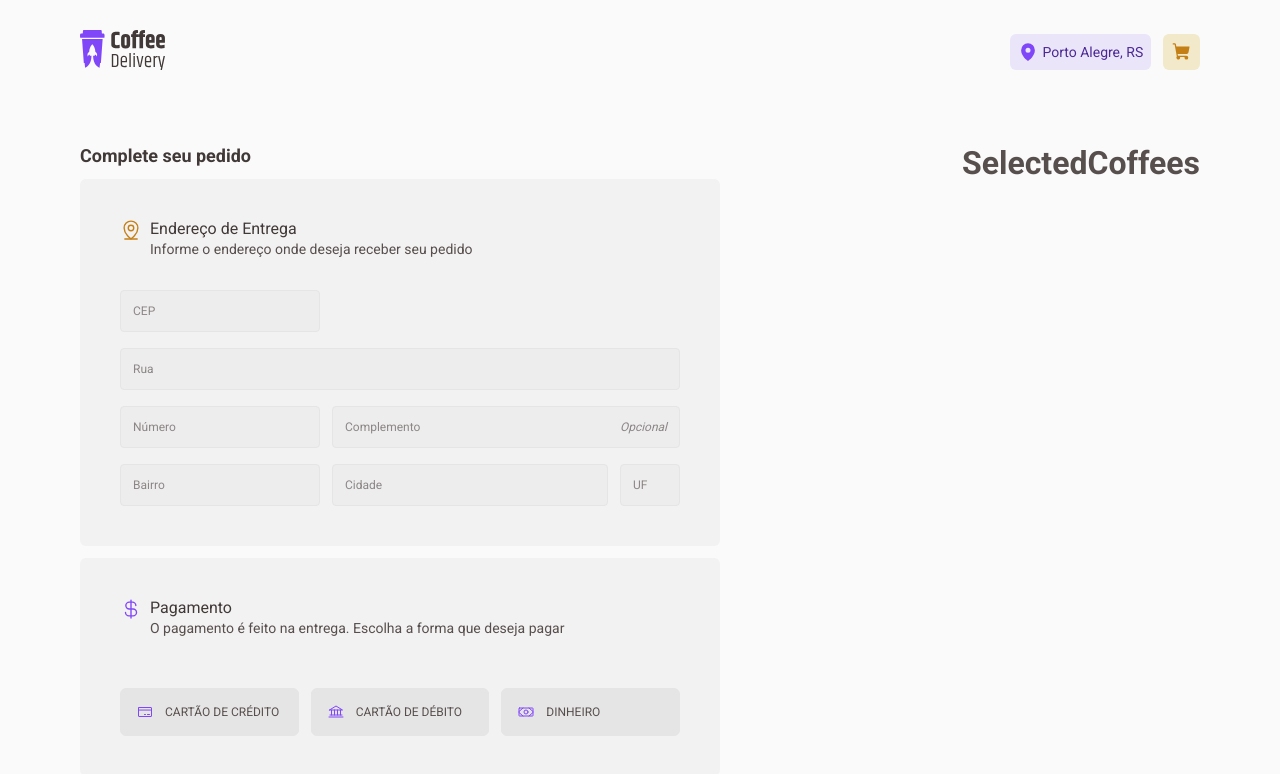
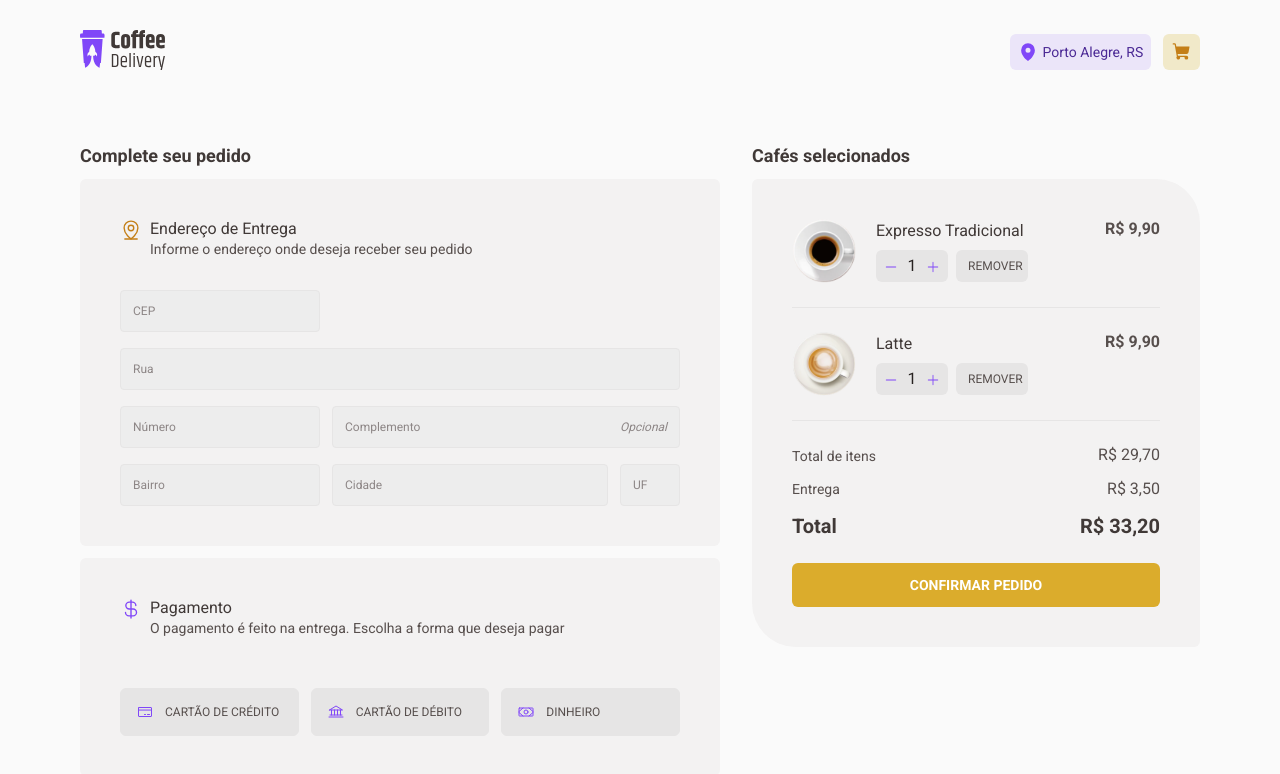
Before and after one commit to gustavofadel/coffee-delivery, a React (Vite) app: page /checkout in a window 1280 px wide. Shown: the top 774 px of the page. Built offline with nearby package versions, Linux system fonts and the light colour scheme.

Commit message:
feat: Added selected coffees to checkout page

```diff
--- /dev/null
+++ b/src/components/Button/index.tsx
@@ -0,0 +1,10 @@
+import { ButtonHTMLAttributes } from 'react'
+import { ButtonContainer } from './styles'
+
+interface ButtonProps extends ButtonHTMLAttributes<HTMLButtonElement> {
+  text: string
+}
+
+export function Button({ text, ...props }: ButtonProps) {
+  return <ButtonContainer {...props}>{text}</ButtonContainer>
+}
--- /dev/null
+++ b/src/components/Button/styles.ts
@@ -0,0 +1,25 @@
+import styled from 'styled-components'
+
+export const ButtonContainer = styled.button`
+  padding: 0.75rem 2.8rem;
+  color: ${({ theme }) => theme.colors.white};
+  font-weight: 700;
+  background: ${({ theme }) => theme.colors.yellow};
+  font-size: ${({ theme }) => theme.typography['button-g']};
+  border: none;
+  border-radius: 6px;
+  text-transform: uppercase;
+  line-height: 1.3rem;
+  margin-top: 0.7rem;
+
+  transition: 0.1s;
+
+  &:disabled {
+    opacity: 0.7;
+    cursor: not-allowed;
+  }
+
+  &:not(:disabled):hover {
+    background: ${({ theme }) => theme.colors['yellow-dark']};
+  }
+`
--- /dev/null
+++ b/src/pages/Checkout/components/CartItem/index.tsx
@@ -0,0 +1,42 @@
+import { Trash } from 'phosphor-react'
+import { Counter } from '../../../../components/Counter'
+import { RegularText } from '../../../../components/Typography'
+import { formatMoney } from '../../../../utils/format-money'
+import { Coffee } from '../../../Home/components/CoffeeCard'
+import { ActionsContainer, CartItemContainer, RemoveButton } from './styles'
+
+interface ItemDetails extends Coffee {
+  quantity: number
+}
+
+interface CartItemProps {
+  item: ItemDetails
+}
+
+export function CartItem({ item }: CartItemProps) {
+  const totalPrice = item.price * item.quantity
+  const formattedTotalPrice = formatMoney(totalPrice)
+
+  return (
+    <CartItemContainer>
+      <div>
+        <img src={`coffees/${item.photo}`} alt="" />
+
+        <div>
+          <RegularText color="subtitle">{item.name}</RegularText>
+
+          <ActionsContainer>
+            <Counter size="small" quantity={item.quantity} />
+
+            <RemoveButton>
+              <Trash size={16} />
+              REMOVER
+            </RemoveButton>
+          </ActionsContainer>
+        </div>
+      </div>
+
+      <p>R$ {formattedTotalPrice}</p>
+    </CartItemContainer>
+  )
+}
--- /dev/null
+++ b/src/pages/Checkout/components/CartItem/styles.ts
@@ -0,0 +1,67 @@
+import styled from 'styled-components'
+
+export const CartItemContainer = styled.div`
+  width: 100%;
+  padding-bottom: 1.5rem;
+  margin-bottom: 1.5rem;
+
+  display: flex;
+  align-items: center;
+  justify-content: space-between;
+
+  border-bottom: 1px solid ${({ theme }) => theme.colors['base-button']};
+
+  > div {
+    display: flex;
+    align-items: center;
+    gap: 1.25rem;
+
+    img {
+      width: 4rem;
+      height: 4rem;
+    }
+  }
+
+  > p {
+    align-self: flex-start;
+    font-weight: 700;
+  }
+`
+
+export const ActionsContainer = styled.div`
+  margin-top: 0.5rem;
+  height: 2rem;
+
+  display: flex;
+  align-items: center;
+  gap: 0.5rem;
+
+  > div {
+    max-width: 4.5rem;
+    height: 100%;
+  }
+`
+
+export const RemoveButton = styled.div`
+  display: flex;
+  align-items: center;
+  gap: 0.25rem;
+
+  color: ${({ theme }) => theme.colors['base-text']};
+  font-size: 0.75rem;
+  height: 100%;
+  background: ${({ theme }) => theme.colors['base-button']};
+  border: none;
+  padding: 0 0.5rem;
+  border-radius: 6px;
+
+  transition: 0.1s;
+
+  svg {
+    color: ${({ theme }) => theme.colors.purple};
+  }
+
+  &:hover {
+    background: ${({ theme }) => theme.colors['base-hover']};
+  }
+`
--- a/src/pages/Checkout/components/SelectedCoffees/index.tsx
+++ b/src/pages/Checkout/components/SelectedCoffees/index.tsx
@@ -1,3 +1,47 @@
+import { Button } from '../../../../components/Button'
+import { RegularText, TitleText } from '../../../../components/Typography'
+import { coffees } from '../../../../data/coffees'
+import { CartItem } from '../CartItem'
+import {
+  ConfirmationSectionContainer,
+  DetailsContainer,
+  SelectedCoffeesContainer,
+} from './styles'
+
 export function SelectedCoffees() {
-  return <h1>SelectedCoffees</h1>
+  return (
+    <SelectedCoffeesContainer>
+      <TitleText size="xs" color="subtitle">
+        Cafés selecionados
+      </TitleText>
+
+      <DetailsContainer>
+        <CartItem item={{ ...coffees[0], quantity: 1 }} />
+        <CartItem item={{ ...coffees[5], quantity: 1 }} />
+
+        <ConfirmationSectionContainer>
+          <div>
+            <RegularText size="s">Total de itens</RegularText>
+            <RegularText>R$ 29,70</RegularText>
+          </div>
+
+          <div>
+            <RegularText size="s">Entrega</RegularText>
+            <RegularText>R$ 3,50</RegularText>
+          </div>
+
+          <div>
+            <RegularText size="l" weight={700} color="subtitle">
+              Total
+            </RegularText>
+            <RegularText size="l" weight={700} color="subtitle">
+              R$ 33,20
+            </RegularText>
+          </div>
+
+          <Button text="Confirmar pedido" type="submit" />
+        </ConfirmationSectionContainer>
+      </DetailsContainer>
+    </SelectedCoffeesContainer>
+  )
 }
--- a/src/pages/Checkout/components/SelectedCoffees/styles.ts
+++ b/src/pages/Checkout/components/SelectedCoffees/styles.ts
@@ -0,0 +1,30 @@
+import styled from 'styled-components'
+
+export const SelectedCoffeesContainer = styled.div`
+  display: flex;
+  flex-direction: column;
+  gap: 0.75rem;
+  width: 40rem;
+`
+
+export const DetailsContainer = styled.div`
+  width: 100%;
+  background: ${({ theme }) => theme.colors['base-card']};
+  padding: 2.5rem;
+  border-radius: 6px 44px 6px 44px;
+
+  display: flex;
+  flex-direction: column;
+`
+
+export const ConfirmationSectionContainer = styled.section`
+  display: flex;
+  flex-direction: column;
+  gap: 0.8rem;
+
+  > div {
+    display: flex;
+    align-items: center;
+    justify-content: space-between;
+  }
+`
```
